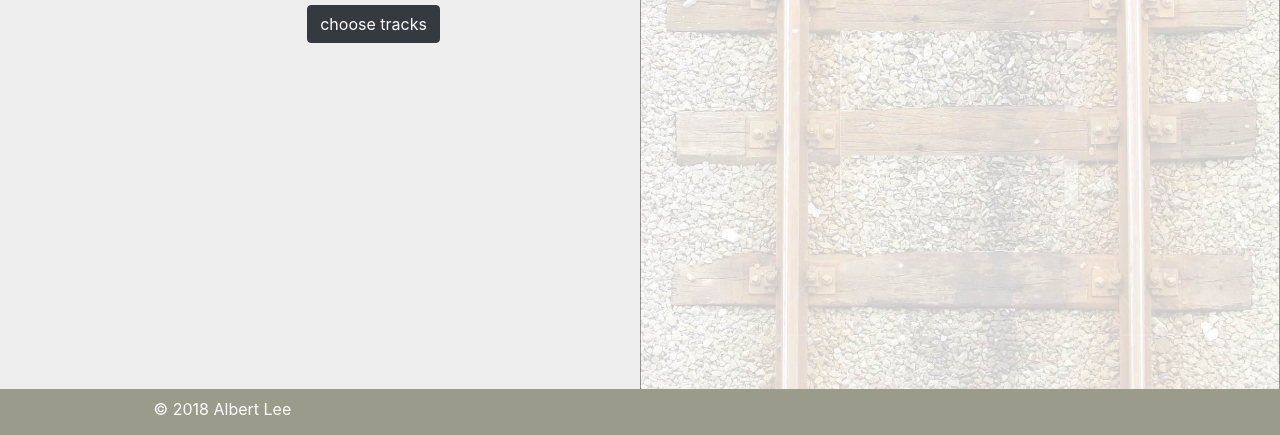
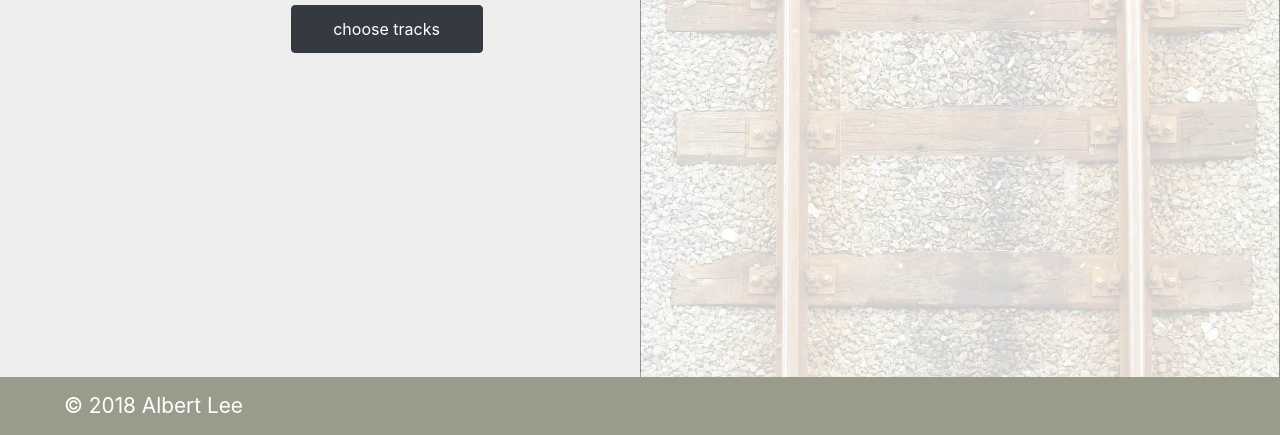
Before and after one commit to Herodotuslee/galvanize_playlist, a plain HTML site: page ByFetch/index.html in a window 1280 px wide. Shown: the part 363-798 px from the top of the page. Drawn offline with nearby package versions, Linux system fonts and the light colour scheme; no server answers.

Commit message:
fuck you

```diff
--- a/ByFetch/index.css
+++ b/ByFetch/index.css
@@ -15,7 +15,6 @@ header {
     width: 100%;
     background-color: #9B9B8C;
     color: white;
-    /* text-align: center; */
 }
 
 .leftPage{
@@ -28,25 +27,26 @@ header {
   background-image:url('./resources/fadedTrack.jpg');
   height:100vw;
   width:55vw;
-
-  /* opacity: .19; */
-  position: relative;
+  /* opacity: 0.19; */
+  /* position: relative; */
   z-index: -1;
   background-size: contain;
-  /* filter: alpha(opacity=19); */
 
 }
 
-.box{
-  /* display:block; */
+.intro{
+  margin-left: 10vw;
+}
 
-  max-width:25vh;
+.box {
+  filter:alpha(opacity=100);opacity:1;
+  position: relative;
+  max-width:25vw;
   max-height: 25vh;
   margin-left: 9.5vw;
   margin-top:1em;
-  /* position:absolute; */
-  /* z-index:3; */
-  /* opacity: 30; */
+  z-index:111;
+  /* opacity: 1; */
   /* background-color: : */
 }
 
@@ -61,14 +61,16 @@ header {
 }
 .submitButton{
   position:absolute;
-  left:24vw;
+  left:22.7vw;
   top:37vh;
+  width:12em;
+  height:3em;
   margin-top:1em;
 }
 
 .copyRight{
-  font-size:1em;
-  margin-top:1vh;
-  margin-left:12vw;
+  font-size:1.3em;
+  margin-left:5vw;
+  margin-top:1vw;
   color:white;
 }
--- a/ByXHR/index.css
+++ b/ByXHR/index.css
@@ -15,7 +15,6 @@ header {
     width: 100%;
     background-color: #9B9B8C;
     color: white;
-    /* text-align: center; */
 }
 
 .leftPage{
@@ -62,13 +61,17 @@ header {
 }
 .submitButton{
   position:absolute;
-  left:24vw;
+  left:22.7vw;
   top:37vh;
+  width:12em;
+  height:3em;
   margin-top:1em;
 }
 
+
 .copyRight{
-  font-size:1em;
+  font-size:1.3em;
   margin-left:5vw;
+  margin-top:1vw;
   color:white;
 }
```
